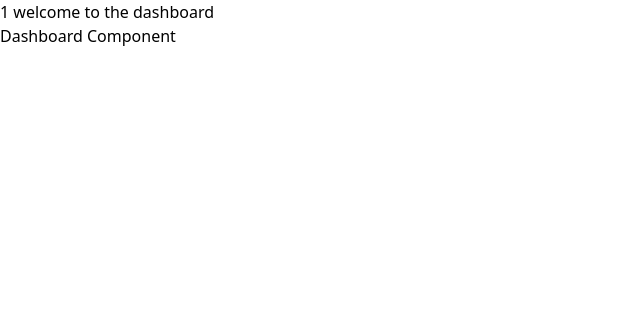
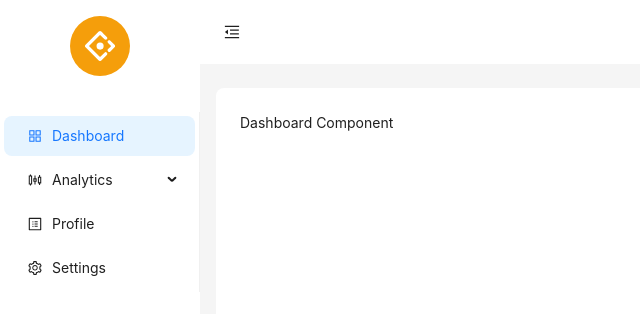
Before and after one commit to Pasindu-Jayasundara/canteen-web-frontend, a React (Vite) app: page /user/dashboard in a window 1280 px wide. Shown: the top 314 px of the page, without its empty margins (0-640 px from the left). Built offline with nearby package versions, Linux system fonts and the light colour scheme; no server answers; sample sign-in values are in the browser's storage.

Commit message:
feat: Add settings and analytics components, enhance dashboard layout with sidebar navigation

```diff
--- /dev/null
+++ b/src/components/AnalyticsCustomer.component.tsx
@@ -0,0 +1,6 @@
+export const AnalyticsCustomerComponent = () => {
+
+    return(
+        <>Analytics Customer Component</>
+    );
+};
--- /dev/null
+++ b/src/components/AnalyticsProduct.component.tsx
@@ -0,0 +1,6 @@
+export const AnanlyticsProductComponent = () => {
+
+    return(
+        <>Analytics Product Component</>
+    );
+};
--- /dev/null
+++ b/src/components/Menu.component.tsx
@@ -0,0 +1,112 @@
+import React, { useState } from 'react';
+import { AppstoreOutlined, MailOutlined, ProductOutlined, ProfileOutlined, SettingOutlined, SlidersOutlined, UserOutlined } from '@ant-design/icons';
+import type { MenuProps } from 'antd';
+import { Menu } from 'antd';
+import { useNavigate } from 'react-router';
+
+type MenuItem = Required<MenuProps>['items'][number];
+
+interface LevelKeysProps {
+  key?: string;
+  children?: LevelKeysProps[];
+}
+
+
+const App: React.FC = () => {
+  const [stateOpenKeys, setStateOpenKeys] = useState(['1']);
+
+
+  const navigate = useNavigate();
+
+  const items: MenuItem[] = [
+    {
+      key: '1',
+      icon: <AppstoreOutlined />,
+      label: 'Dashboard',
+      onClick: () => { navigate(''); }
+    },
+    {
+      key: '2',
+      icon: <SlidersOutlined />,
+      label: 'Analytics',
+      children: [
+        {
+          key: '21',
+          label: 'Product',
+          icon: <ProductOutlined />,
+          onClick: () => { navigate('analytics/product'); }
+        },
+        {
+          key: '22',
+          label: 'Customer',
+          icon: <UserOutlined />,
+          onClick: () => { navigate('analytics/customer'); }
+        },
+      ],
+    },
+    {
+      key: '3',
+      icon: <ProfileOutlined />,
+      label: 'Profile',
+      onClick: () => { navigate('profile'); }
+    },
+    {
+      key: '4',
+      icon: <SettingOutlined />,
+      label: 'Settings',
+      onClick: () => { navigate('settings'); }
+    },
+  ];
+
+  const getLevelKeys = (items1: LevelKeysProps[]) => {
+    const key: Record<string, number> = {};
+    const func = (items2: LevelKeysProps[], level = 1) => {
+      items2.forEach((item) => {
+        if (item.key) {
+          key[item.key] = level;
+        }
+        if (item.children) {
+          func(item.children, level + 1);
+        }
+      });
+    };
+    func(items1);
+    return key;
+  };
+
+  const levelKeys = getLevelKeys(items as LevelKeysProps[]);
+
+  const onOpenChange: MenuProps['onOpenChange'] = (openKeys) => {
+    const currentOpenKey = openKeys.find((key) => !stateOpenKeys.includes(key));
+    // open
+    if (currentOpenKey !== undefined) {
+      const repeatIndex = openKeys
+        .filter((key) => key !== currentOpenKey)
+        .findIndex((key) => levelKeys[key] === levelKeys[currentOpenKey]);
+
+      setStateOpenKeys(
+        openKeys
+          // remove repeat key
+          .filter((_, index) => index !== repeatIndex)
+          // remove current level all child
+          .filter((key) => levelKeys[key] <= levelKeys[currentOpenKey]),
+      );
+    } else {
+      // close
+      setStateOpenKeys(openKeys);
+    }
+  };
+
+  return (
+    <Menu
+      mode="inline"
+      defaultSelectedKeys={['1']}
+      openKeys={stateOpenKeys}
+      onOpenChange={onOpenChange}
+      style={{ marginTop: '20px' }}
+      items={items}
+    />
+  );
+};
+
+export default App;
--- /dev/null
+++ b/src/components/ProfileImage.component.tsx
@@ -0,0 +1,16 @@
+import React from 'react';
+import { AntDesignOutlined } from '@ant-design/icons';
+import { Avatar } from 'antd';
+
+const ProfileImage: React.FC = () => (
+
+    <div className="flex justify-center items-center p-4">
+        <Avatar
+            size={{ xs: 24, sm: 32, md: 40, lg: 64, xl: 60, xxl: 100 }}
+            icon={<AntDesignOutlined />}
+            style={{ backgroundColor: '#f59e0b' }}
+        />
+    </div>
+);
+
+export default ProfileImage;
--- /dev/null
+++ b/src/components/Setting.component.tsx
@@ -0,0 +1,6 @@
+export const SettingComponent = () => {
+
+    return(
+        <>Settings Component</>
+    );
+};
--- a/src/main.tsx
+++ b/src/main.tsx
@@ -11,6 +11,9 @@ import { AuthProvider } from './context/authContext/Auth.provider.tsx';
 import { PublicRoutes } from './routes/public.routes.tsx';
 import { DashboardComponent } from './components/Dashboard.component.tsx';
 import { ProfileComponent } from './components/Profile.component.tsx';
+import { SettingComponent } from './components/Setting.component.tsx';
+import { AnanlyticsProductComponent } from './components/AnalyticsProduct.component.tsx';
+import { AnalyticsCustomerComponent } from './components/AnalyticsCustomer.component.tsx';
 
 createRoot(document.getElementById('root')!).render(
   <StrictMode>
@@ -33,7 +36,9 @@ createRoot(document.getElementById('root')!).render(
 
               <Route index element={<DashboardComponent/>} />
               <Route path='profile' element={<ProfileComponent/>} />
-
+              <Route path='settings' element={<SettingComponent/>} />
+              <Route path='analytics/product' element={<AnanlyticsProductComponent/>} />
+              <Route path='analytics/customer' element={<AnalyticsCustomerComponent/>} />
             </Route>
 
             <Route path="" element={<Navigate to={"dashboard"} />} />
--- a/src/pages/Dashboard.page.tsx
+++ b/src/pages/Dashboard.page.tsx
@@ -1,16 +1,61 @@
-import { useContext, type JSX } from "react";
+import { useContext, useState, type JSX } from "react";
 import { AuthContext } from "../context/authContext/auth.context";
 import { Outlet } from "react-router";
+import MenuComponent from "../components/Menu.component";
+import {
+    MenuFoldOutlined,
+    MenuUnfoldOutlined,
+} from '@ant-design/icons';
+import { Button, Layout, theme } from 'antd';
+import ProfileImage from "../components/ProfileImage.component";
+
+const { Header, Sider, Content } = Layout;
 
 const DashboardPage = (): JSX.Element => {
 
     const user = useContext(AuthContext)?.user;
 
+    const [collapsed, setCollapsed] = useState(false);
+    const {
+        token: { colorBgContainer, borderRadiusLG },
+    } = theme.useToken();
+
+    const sideBarStyle = { background: 'white'};
+
+
     return (
-        <>
-            <div>{user?.id} welcome to the dashboard</div>
-            <Outlet />
-        </>
+
+        <Layout style={{ minHeight: '100vh' }}>
+            <Sider trigger={null} collapsible collapsed={collapsed} style={sideBarStyle}>
+                <ProfileImage />
+                <MenuComponent />
+            </Sider>
+            <Layout>
+                <Header style={{ padding: 0, background: colorBgContainer }}>
+                    <Button
+                        type="text"
+                        icon={collapsed ? <MenuUnfoldOutlined /> : <MenuFoldOutlined />}
+                        onClick={() => setCollapsed(!collapsed)}
+                        style={{
+                            fontSize: '16px',
+                            width: 64,
+                            height: 64,
+                        }}
+                    />
+                </Header>
+                <Content
+                    style={{
+                        margin: '24px 16px',
+                        padding: 24,
+                        minHeight: 280,
+                        background: colorBgContainer,
+                        borderRadius: borderRadiusLG,
+                    }}
+                >
+                    <Outlet />
+                </Content>
+            </Layout>
+        </Layout>
     );
 };
 
```
